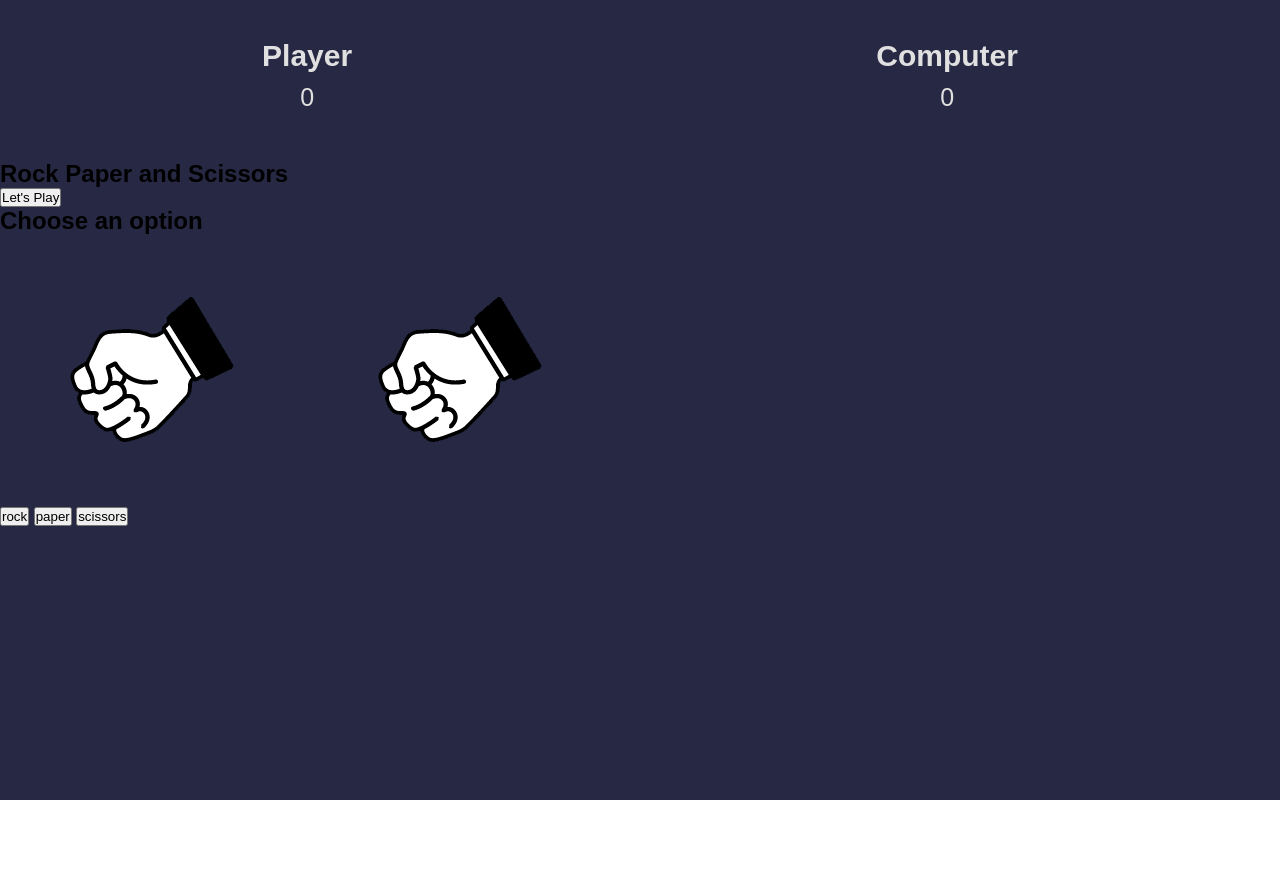
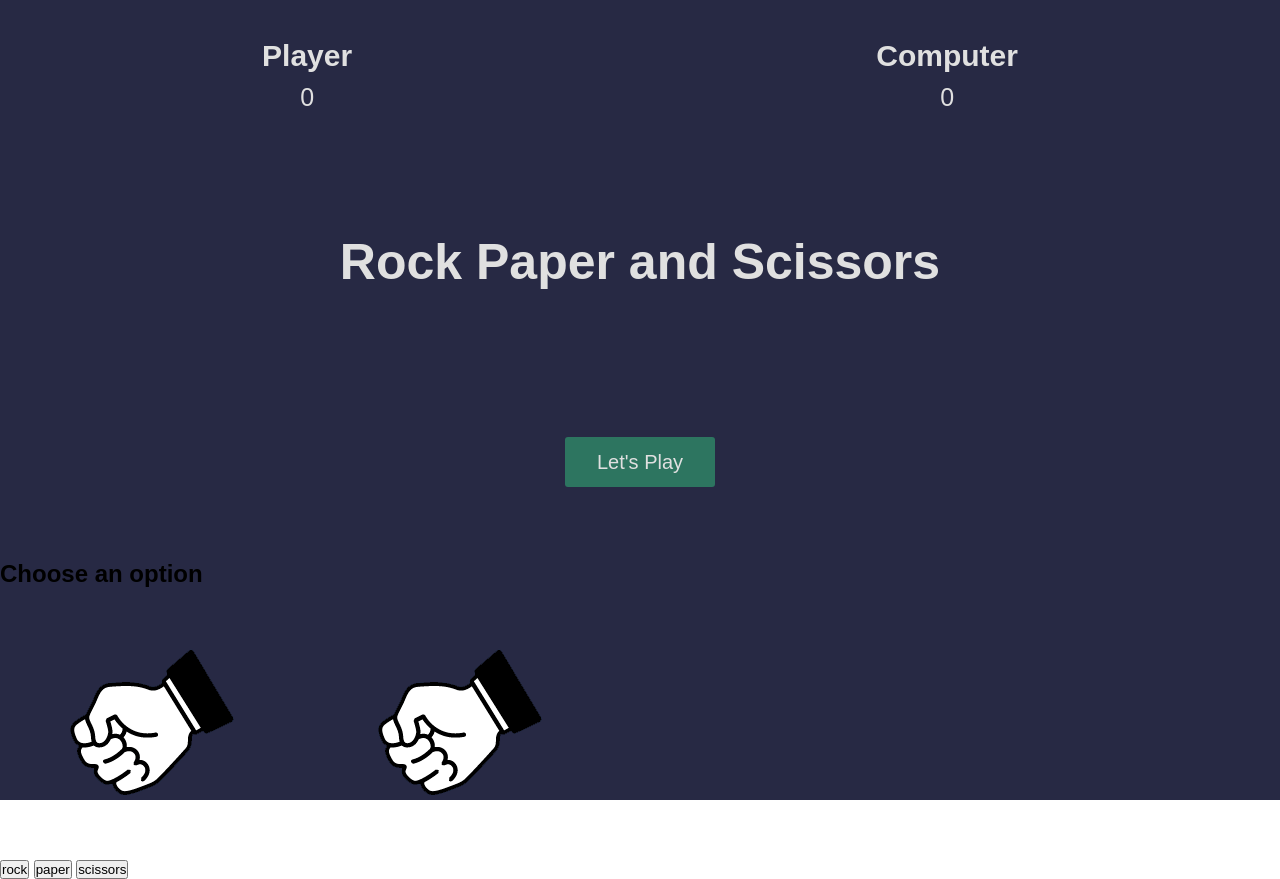
Before and after one commit to jessicahuynh19/calc, a plain HTML site: page index.html in a window 1280 px wide. Before the commit the page ends 800 px from the top, so only its background shows below. Drawn offline with Linux system fonts and the light colour scheme.

Commit message:
more styling

```diff
--- a/style.css
+++ b/style.css
@@ -27,3 +27,27 @@ section {
     padding: 10px;
     font-size: 25px;
 }
+
+.intro {
+    color: rgb(224, 224, 224);
+    height: 50vh;
+    display: flex;
+    flex-direction: column;
+    align-items: center;
+    justify-content: space-around;
+}
+
+.intro h1 {
+    font-size: 50px;
+}
+
+.intro button {
+    width: 150px;
+    height: 50px;
+    background: none;
+    border: none;
+    color: rgb(224, 224, 224);
+    font-size: 20px;
+    background: rgb(45, 117, 96);
+    border-radius: 3px;
+}
```
